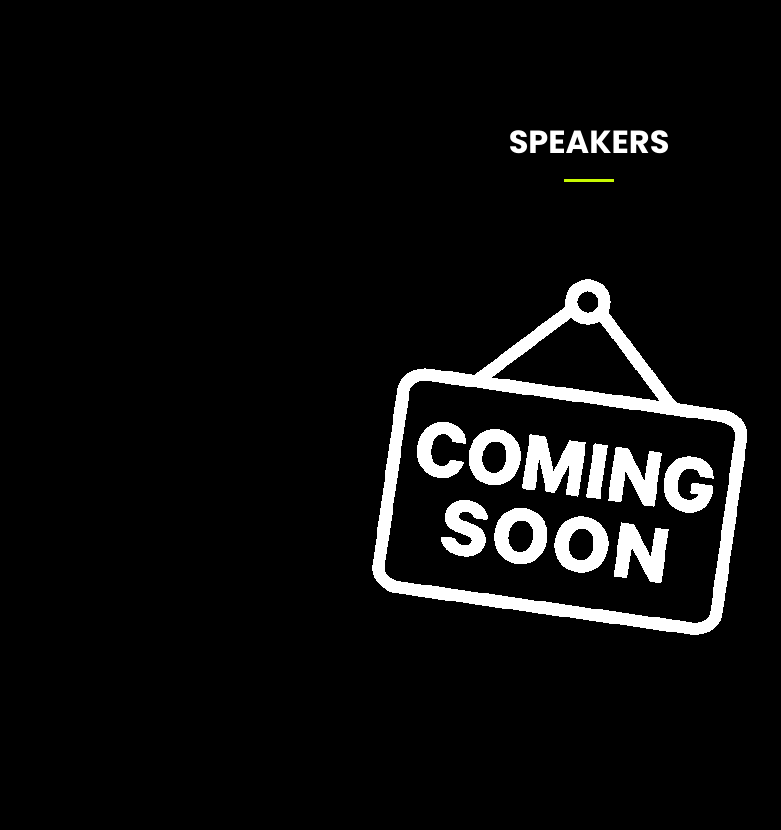
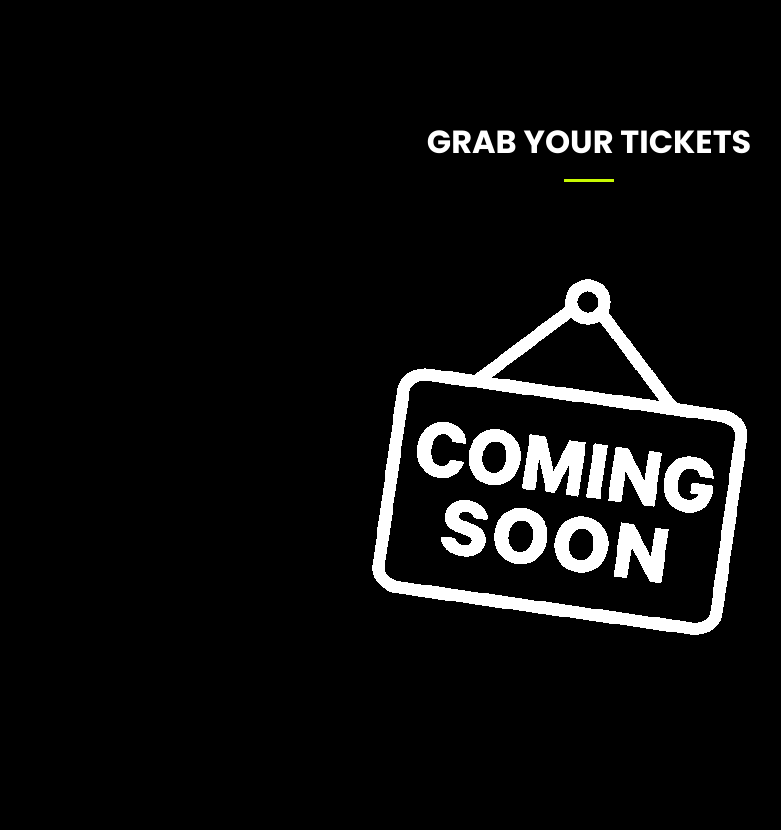
Before and after one commit to naeema-19/Cybosium, a plain HTML site: page index.html in a window 1280 px wide. Shown: the part 4460-5290 px from the top of the page, without its empty margins (51-832 px from the left). Drawn offline with Linux system fonts and the light colour scheme.

Commit message:
Update index.html

```diff
--- a/index.html
+++ b/index.html
@@ -650,7 +650,7 @@ Intelligent Transportation Systems</p>
         <div class="row text-center">
 
           <div class="section-title">
-            <h2>Speakers</h2>
+            <h2>Grab your tickets</h2>
           </div>
           <div class="col-lg-12" data-aos="zoom-in" data-aos-delay="150">
             <img src="assets/img/comingsoon.gif" class="img-fluid" alt="">
```
